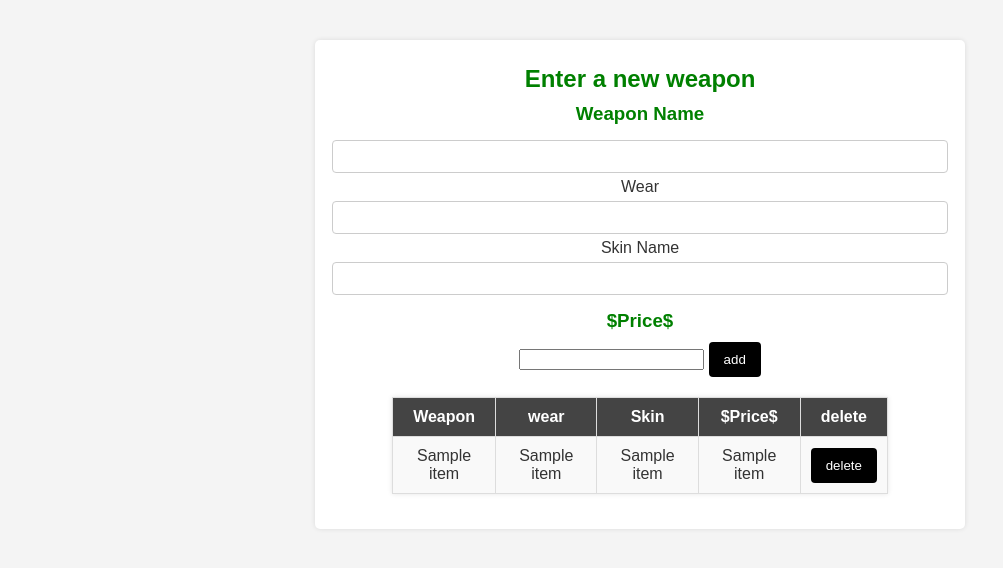
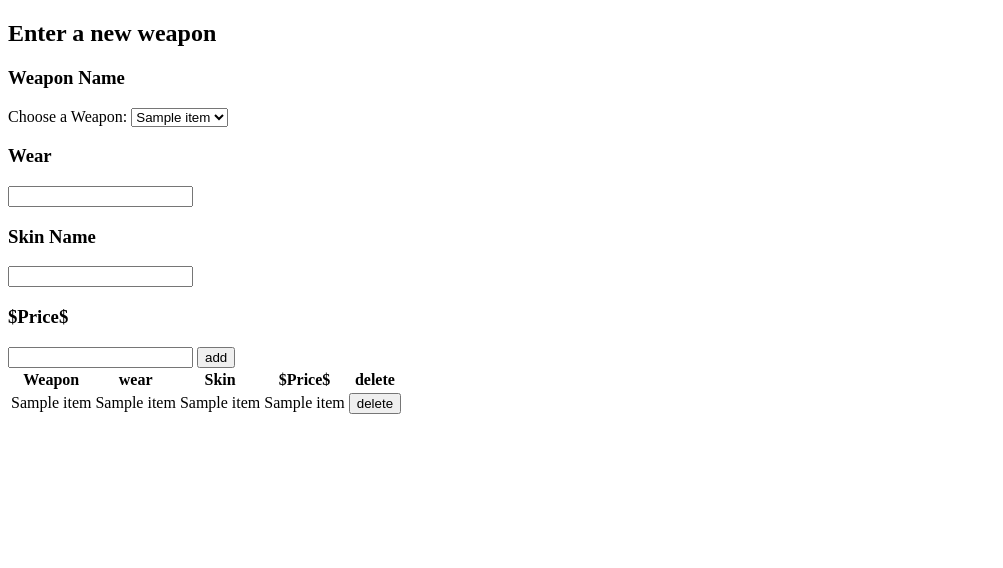
Before and after one commit to bblackie/rc-y12-qh-app, a Flask app: template templates/contents.html in a window 1280 px wide. Shown: the top 568 px of the page, without its empty margins (0-1003 px from the left). Run offline with Flask 3, Linux system fonts and the light colour scheme; the template is opened without the code that fills it: most values are stand-ins (such as "Sample title", 1, 10 or a date in 2020).

Commit message:
got a drop down box to select what gun you want but dosent select the right weapon

```diff
--- a/app.py
+++ b/app.py
@@ -22,10 +22,23 @@
 @app.route("/")
 def home():
     cursor = get_db().cursor()
-    sql ="SELECT * FROM CS_Skins"
+    sql ="""
+select Catigory_Wepons.weapon_name, weapon_name, CS_Skins.Wear,
+CS_Skins.Skin_Name, CS_Skins.Price
+from CS_Skins
+join Catigory_Wepons
+on CS_Skins.Weapon_id = Catigory_Wepons.id
+"""
     cursor.execute(sql)
     results = cursor.fetchall()
-    return render_template("contents.html", results=results)
+
+    cur = get_db().cursor()
+    sql = "select * FROM catigory_Wepons"
+    cur.execute(sql)
+    catigory_Wepons = cur.fetchall()
+
+
+    return render_template("contents.html", results=results, catigory_Wepons=catigory_Wepons)
 
 @app.route('/add', methods=["GET","POST"])
 def add():
@@ -44,10 +57,12 @@
     if request.method == "POST":
         cursor = get_db().cursor()
         Weapon_id = int(request.form["Weapon_id"])
-        sql = "DELETE FROM CS_Skins WHERE Weapon_id = ?"
+        sql = """DELETE FROM CS_Skins WHERE id = ?"""
         cursor.execute(sql,(Weapon_id,))
         get_db().commit()
     return redirect("/")
 
+
+
 if __name__=="__main__":
     app.run(debug=True)
--- a/static/styles.css
+++ b/static/styles.css
@@ -1,4 +1,4 @@
-body {
+/*body {
     font-family: Arial, sans-serif;
     background-color: #f4f4f4;
     color: #333;
@@ -68,15 +68,28 @@
     background-color: #ff6b6b;
 }
 
-h1, h2, h3, h4, h5 {
+h1, h2, h3 {
     margin: 10px 0;
-    color: green;
+}
+
+/* Delete Button Styling */
+td form {
+    margin: 0;
+    display: inline;
+    border: none;
+    background: none;
+    padding: 0;
+}
 }
 
 input[type="submit"][value="delete"] {
     background-color: #000000;
+    border: none;
+    padding: 5px 10px;
+    cursor: pointer;
+    border-radius: 4px;
 }
 
 input[type="submit"][value="delete"]:hover {
-    background-color: #000000;
+    background-color: #c9302c;
 }
--- a/templates/contents.html
+++ b/templates/contents.html
@@ -12,15 +12,23 @@
     <form action="/add" method="post">
     <h2>Enter a new weapon</h2>
     <h3>Weapon Name</h3>
-    <input type="text" name="Weapon_id">
-    </h3>Wear</h3>
+    <label for="cars">Choose a Weapon:</label>
+
+    <select name="weapons" id="weapons">
+    {% for item in catigory_Wepons %}
+    <option value="{{item[0]}}">{{item[1]}}</option>
+    {% endfor %}
+</select>
+
+    <h3>Wear</h3>
     <input type="text" name="Weapon_Wear">
-    </h3>Skin Name</h3>
+    <h3>Skin Name</h3>
     <input type="text" name="Skin_Name">
     <h3>$Price$</h3>
     <input type="int" name="Price">
     <input type="submit" value="add">
     <table>
+
         <tr>
             <th>Weapon</th>
             <th>wear</th>
@@ -30,15 +38,17 @@
         </tr>
         {% for item in results %}
         <tr>
+            <td>{{item[1]}}</td>
+            <td>{{item[2]}}</td>
+            <td>{{item[3]}}</td>
             <td>{{item[4]}}</td>
-            <td>{{item[2]}}</td>
-            <td>{{item[1]}}</td>
-            <td>{{item[3]}}</td>
             <td>
+
                 <form action="/delete" method="post">
                     <input type="hidden" name="Weapon_id" value="{{item[0]}}">
                     <input type="submit" value="delete">
                 </form>
+
             </td>
         </tr>
         {% endfor %}
```
Also changed, not shown: cs_weapon.db.
